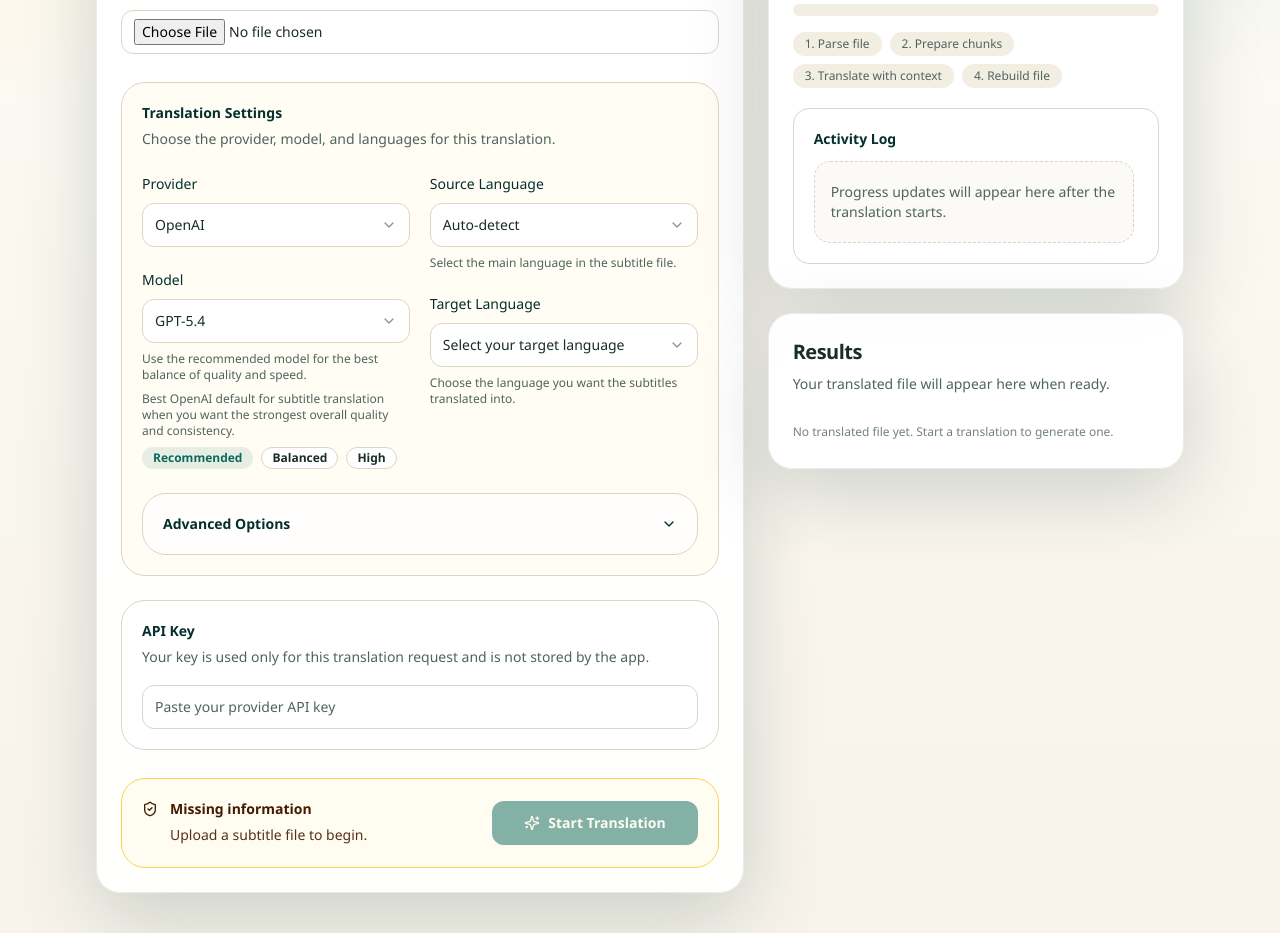
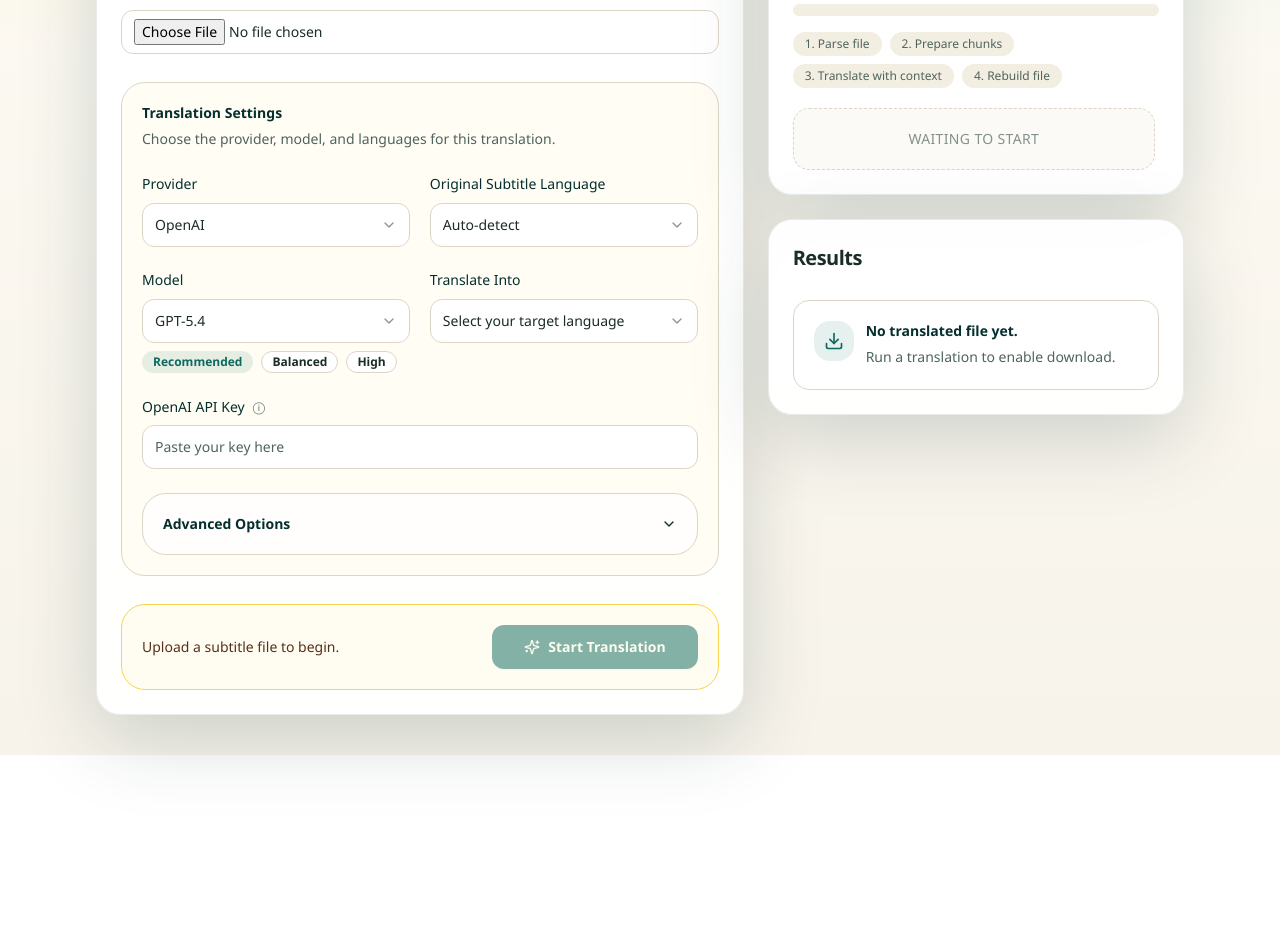
Before and after one commit to JavierOchoa/PolySub, a Next.js app: page / in a window 1280 px wide. Shown: the part 480-1413 px from the top of the page. After the commit the page ends 1235 px from the top, so only its background shows below. Built offline with nearby package versions, Linux system fonts and the light colour scheme.

Commit message:
feat(ui): refine translation workflow and align settings docs

```diff
--- a/src/components/progress-panel.tsx
+++ b/src/components/progress-panel.tsx
@@ -82,12 +82,10 @@ export function ProgressPanel({ isRunning, isComplete, hasError, stage, currentC
           </div>
         </div>
 
-        <div className="rounded-2xl border bg-white p-5">
-          <p className="text-sm font-semibold text-teal-950">Activity Log</p>
-          <div className="mt-3 max-h-56 space-y-2 overflow-y-auto pr-1">
+        <div className="max-h-56 space-y-2 overflow-y-auto pr-1">
           {events.length === 0 ? (
-              <div className="rounded-2xl border border-dashed bg-secondary/30 px-4 py-5 text-sm text-muted-foreground">
-                Progress updates will appear here after the translation starts.
+            <div className="rounded-2xl border border-dashed bg-secondary/30 px-4 py-5 text-center text-sm uppercase tracking-wide text-muted-foreground/70">
+              Waiting to start
             </div>
           ) : (
             orderedEvents.map((event, index) => (
@@ -97,7 +95,6 @@ export function ProgressPanel({ isRunning, isComplete, hasError, stage, currentC
             ))
           )}
         </div>
-        </div>
       </CardContent>
     </Card>
   );
--- a/src/components/result-panel.tsx
+++ b/src/components/result-panel.tsx
@@ -3,18 +3,42 @@
 import { Download, FileCheck2 } from "lucide-react";
 
 import { Button } from "@/components/ui/button";
-import { Card, CardContent, CardDescription, CardHeader, CardTitle } from "@/components/ui/card";
+import { Card, CardContent, CardHeader, CardTitle } from "@/components/ui/card";
+
+type ResultState = "idle" | "running" | "complete" | "error";
 
 type ResultPanelProps = {
-  isRunning: boolean;
+  state: ResultState;
   onReset: () => void;
   translatedContent: string | null;
   translatedFileName: string | null;
 };
 
-export function ResultPanel({ isRunning, onReset, translatedContent, translatedFileName }: ResultPanelProps) {
+const STATE_COPY: Record<ResultState, { title: string; detail: string }> = {
+  idle: {
+    title: "No translated file yet.",
+    detail: "Run a translation to enable download.",
+  },
+  running: {
+    title: "Translation in progress.",
+    detail: "Your file will be available here when it finishes.",
+  },
+  complete: {
+    title: "Translation complete.",
+    detail: "Your subtitle file is ready to download.",
+  },
+  error: {
+    title: "Translation failed.",
+    detail: "Fix the issue and try again.",
+  },
+};
+
+export function ResultPanel({ state, onReset, translatedContent, translatedFileName }: ResultPanelProps) {
+  const canDownload = Boolean(translatedContent && translatedFileName);
+  const statusCopy = STATE_COPY[state];
+
   const handleDownload = () => {
-    if (!translatedContent || !translatedFileName) {
+    if (!canDownload || !translatedContent || !translatedFileName) {
       return;
     }
 
@@ -31,39 +55,34 @@ export function ResultPanel({ isRunning, onReset, translatedContent, translatedF
     <Card className="border-teal-900/10">
       <CardHeader>
         <CardTitle>Results</CardTitle>
-        <CardDescription>Your translated file will appear here when ready.</CardDescription>
       </CardHeader>
-      <CardContent className="pt-0">
-        {translatedContent && translatedFileName ? (
-          <div className="rounded-2xl border bg-white p-5">
-            <div className="flex flex-col gap-4 sm:flex-row sm:items-center sm:justify-between">
+      <CardContent className="pt-1">
+        <div className="rounded-2xl border bg-white p-4 sm:p-5">
           <div className="flex items-start gap-3">
-                <div className="rounded-2xl bg-primary/10 p-3 text-primary">
-                  <FileCheck2 className="h-5 w-5" />
+            <div className="rounded-2xl bg-primary/10 p-2.5 text-primary">
+              {state === "complete" ? <FileCheck2 className="h-5 w-5" /> : <Download className="h-5 w-5" />}
             </div>
-                <div>
-                  <p className="font-semibold text-teal-950">Translation complete. Your subtitle file is ready to download.</p>
-                  <p className="mt-1 text-sm font-medium text-teal-950/85">{translatedFileName}</p>
+            <div className="space-y-1">
+              <p className="text-sm font-semibold text-teal-950">{statusCopy.title}</p>
+              <p className="text-sm leading-6 text-muted-foreground">{statusCopy.detail}</p>
+              {state === "complete" && translatedFileName ? (
+                <p className="text-xs font-medium text-teal-950/80">{translatedFileName}</p>
+              ) : null}
             </div>
           </div>
-              <div className="flex flex-wrap gap-3">
+
+          {state === "complete" ? (
+            <div className="mt-4 flex flex-wrap gap-3">
+              <Button disabled={!canDownload} onClick={handleDownload}>
+                <Download className="h-4 w-4" />
+                Download Translated File
+              </Button>
               <Button onClick={onReset} variant="outline">
                 Reset
               </Button>
-                <Button onClick={handleDownload}>
-                  <Download className="h-4 w-4" />
-                  Download File
-                </Button>
             </div>
+          ) : null}
         </div>
-          </div>
-        ) : isRunning ? (
-          <div className="rounded-2xl border border-dashed bg-white/80 p-6 text-sm text-muted-foreground">
-            Translation is running. Your download will appear here automatically when the last chunk finishes.
-          </div>
-        ) : (
-          <p className="text-xs leading-6 text-muted-foreground/80">No translated file yet. Start a translation to generate one.</p>
-        )}
       </CardContent>
     </Card>
   );
--- a/src/components/settings-panel.tsx
+++ b/src/components/settings-panel.tsx
@@ -12,7 +12,6 @@ import {
   PROVIDER_OPTIONS,
   getProviderModelById,
   getVisibleProviderModels,
-  hasLegacyProviderModels,
 } from "@/lib/utils/model-options";
 import type { ProviderId } from "@/lib/providers/types";
 import type { TranslationRequest } from "@/lib/translation/types";
@@ -52,7 +51,7 @@ export function SettingsPanel({
 }: SettingsPanelProps) {
   const modelOptions = getVisibleProviderModels(provider);
   const selectedModel = getProviderModelById(provider, model);
-  const showLegacyNote = hasLegacyProviderModels(provider);
+  const providerLabel = PROVIDER_OPTIONS.find((option) => option.id === provider)?.label ?? "API";
 
   return (
     <div className="space-y-6">
@@ -97,11 +96,6 @@ export function SettingsPanel({
                   ))}
                 </SelectContent>
               </Select>
-              <div className="space-y-2">
-                <p className="text-xs text-muted-foreground">
-                  Use the recommended model for the best balance of quality and speed.
-                </p>
-                {selectedModel?.description ? <p className="text-xs text-muted-foreground">{selectedModel.description}</p> : null}
               {selectedModel ? (
                 <div className="flex flex-wrap gap-2">
                   {selectedModel.recommended ? <Badge>Recommended</Badge> : null}
@@ -110,23 +104,12 @@ export function SettingsPanel({
                   {selectedModel.preview ? <Badge variant="outline">Preview</Badge> : null}
                 </div>
               ) : null}
-                {selectedModel?.preview ? (
-                  <p className="text-xs text-muted-foreground">
-                    Preview models can change faster than stable models. For production subtitle work, stable models are the safer default.
-                  </p>
-                ) : null}
-                {showLegacyNote ? (
-                  <p className="text-xs text-muted-foreground">
-                    Older models are kept in code but hidden from this dropdown by default.
-                  </p>
-                ) : null}
-              </div>
             </div>
           </div>
 
           <div className="space-y-5">
             <div className="space-y-2">
-              <Label htmlFor="source-language">Source Language</Label>
+              <Label htmlFor="source-language">Original Subtitle Language</Label>
               <Select disabled={disabled} onValueChange={onSourceLanguageChange} value={sourceLanguage}>
                 <SelectTrigger id="source-language">
                   <SelectValue placeholder="Choose the source language" />
@@ -139,14 +122,11 @@ export function SettingsPanel({
                   ))}
                 </SelectContent>
               </Select>
-              <p className="text-xs text-muted-foreground">
-                Select the main language in the subtitle file.
-              </p>
             </div>
 
             <div className="space-y-2">
-              <Label htmlFor="target-language">Target Language</Label>
-              <Select disabled={disabled} onValueChange={onTargetLanguageChange} value={targetLanguage || undefined}>
+              <Label htmlFor="target-language">Translate Into</Label>
+              <Select disabled={disabled} onValueChange={onTargetLanguageChange} value={targetLanguage}>
                 <SelectTrigger id="target-language">
                   <SelectValue placeholder="Select your target language" />
                 </SelectTrigger>
@@ -158,12 +138,28 @@ export function SettingsPanel({
                   ))}
                 </SelectContent>
               </Select>
-              <p className="text-xs text-muted-foreground">
-                Choose the language you want the subtitles translated into.
-              </p>
             </div>
           </div>
         </div>
+
+        <div className="mt-6 space-y-2">
+          <div className="flex items-center gap-2">
+            <p className="text-sm font-medium text-teal-950">{providerLabel} API Key</p>
+            <span className="cursor-help text-xs text-muted-foreground" title="Your key is used only for this translation request and is not stored by the app." aria-label="Your key is used only for this translation request and is not stored by the app.">
+              ⓘ
+            </span>
+          </div>
+          <Input
+            autoComplete="off"
+            disabled={disabled}
+            id="api-key"
+            onChange={(event) => onApiKeyChange(event.target.value)}
+            placeholder="Paste your key here"
+            type="password"
+            value={apiKey}
+          />
+        </div>
+
         <details className="group mt-6 rounded-3xl border bg-white/80 p-5" open={false}>
           <summary className="flex cursor-pointer list-none items-center justify-between gap-4 text-sm font-semibold text-teal-950">
             Advanced Options
@@ -216,7 +212,7 @@ export function SettingsPanel({
             <div className="grid gap-5 md:grid-cols-2">
               <div className="space-y-5">
                 <div className="space-y-2">
-                  <Label htmlFor="translation-style">Translation Style</Label>
+                  <p className="text-sm font-medium text-teal-950">Translation Style</p>
                   <Select
                     disabled={disabled}
                     onValueChange={(value) =>
@@ -239,7 +235,7 @@ export function SettingsPanel({
                 </div>
 
                 <div className="space-y-2">
-                  <Label htmlFor="chunk-size">Chunk Size</Label>
+                  <p className="text-sm font-medium text-teal-950">Chunk Size</p>
                   <Input
                     disabled={disabled}
                     id="chunk-size"
@@ -261,7 +257,7 @@ export function SettingsPanel({
               </div>
 
               <div className="space-y-2">
-                <Label htmlFor="foreign-dialogue-handling">Foreign Dialogue Handling</Label>
+                <p className="text-sm font-medium text-teal-950">Foreign Dialogue Handling</p>
                 <Select
                   disabled={disabled}
                   onValueChange={(value) =>
@@ -277,7 +273,9 @@ export function SettingsPanel({
                   </SelectTrigger>
                   <SelectContent>
                     <SelectItem value="preserve">Preserve</SelectItem>
-                    <SelectItem value="translate_italic">Translate and Italicize it</SelectItem>
+                    <SelectItem value="translate_italic">
+                      Translate and <em>italicize it</em>
+                    </SelectItem>
                   </SelectContent>
                 </Select>
                 <p className="text-xs text-muted-foreground">
@@ -288,27 +286,6 @@ export function SettingsPanel({
           </div>
         </details>
       </div>
-
-      <div className="rounded-3xl border bg-white/80 p-5">
-        <div className="mb-4">
-          <p className="text-sm font-semibold text-teal-950">API Key</p>
-          <p className="mt-1 text-sm leading-6 text-muted-foreground">
-            Your key is used only for this translation request and is not stored by the app.
-          </p>
-        </div>
-
-        <div className="space-y-2">
-          <Input
-            autoComplete="off"
-            disabled={disabled}
-            id="api-key"
-            onChange={(event) => onApiKeyChange(event.target.value)}
-            placeholder="Paste your provider API key"
-            type="password"
-            value={apiKey}
-          />
-        </div>
-      </div>
     </div>
   );
 }
--- a/src/components/upload-form.tsx
+++ b/src/components/upload-form.tsx
@@ -1,7 +1,7 @@
 "use client";
 
 import { useMemo, useRef, useState } from "react";
-import { AlertCircle, CheckCircle2, LoaderCircle, ShieldCheck, Sparkles } from "lucide-react";
+import { LoaderCircle, Sparkles } from "lucide-react";
 
 import { ProgressPanel } from "@/components/progress-panel";
 import { ResultPanel } from "@/components/result-panel";
@@ -399,29 +399,22 @@ export function UploadForm() {
                   : "border-teal-200 bg-teal-50/60 text-teal-950"
             }`}
           >
-            <div className="flex max-w-xl items-start gap-3">
-              <div className="mt-0.5">
-                {workflowTone === "error" ? (
-                  <AlertCircle className="h-4 w-4" />
-                ) : workflowState === "success" ? (
-                  <CheckCircle2 className="h-4 w-4" />
-                ) : (
-                  <ShieldCheck className="h-4 w-4" />
-                )}
-              </div>
-              <div>
-                <p className="text-sm font-semibold">{workflowCopy.title}</p>
-                <p className="mt-1 text-sm leading-6 opacity-90">{workflowCopy.message}</p>
-                {workflowCopy.detail ? <p className="mt-2 text-xs leading-5 opacity-80">{workflowCopy.detail}</p> : null}
-              </div>
+            <div className="max-w-xl">
+              <p className="text-xs leading-5 opacity-90 sm:text-sm sm:leading-6">{workflowCopy.message}</p>
+              {workflowCopy.detail ? <p className="mt-2 text-xs leading-5 opacity-80">{workflowCopy.detail}</p> : null}
             </div>
-            <div className="flex flex-wrap gap-3">
+            <div className="flex flex-col gap-3 sm:flex-row sm:items-center sm:justify-end sm:gap-3">
               {!isPristine ? (
-                <Button onClick={resetApp} size="lg" variant="outline">
+                <Button className="whitespace-nowrap" onClick={resetApp} size="lg" variant="outline">
                   Reset
                 </Button>
               ) : null}
-              <Button disabled={Boolean(validationMessage) || isRunning} onClick={handleTranslate} size="lg">
+              <Button
+                className="whitespace-nowrap"
+                disabled={Boolean(validationMessage) || isRunning}
+                onClick={handleTranslate}
+                size="lg"
+              >
                 {isRunning ? (
                   <>
                     <LoaderCircle className="h-4 w-4 animate-spin" />
@@ -450,8 +443,10 @@ export function UploadForm() {
           totalChunks={totalChunks}
         />
         <ResultPanel
-          isRunning={isRunning}
           onReset={resetApp}
+          state={
+            error ? "error" : hasResult ? "complete" : isRunning ? "running" : "idle"
+          }
           translatedContent={translatedContent}
           translatedFileName={translatedFileName}
         />
```
Also changed, not shown: 1 other file (tests, documents, lock files or other folders). Lines whose indentation alone changed are shown as unchanged.
